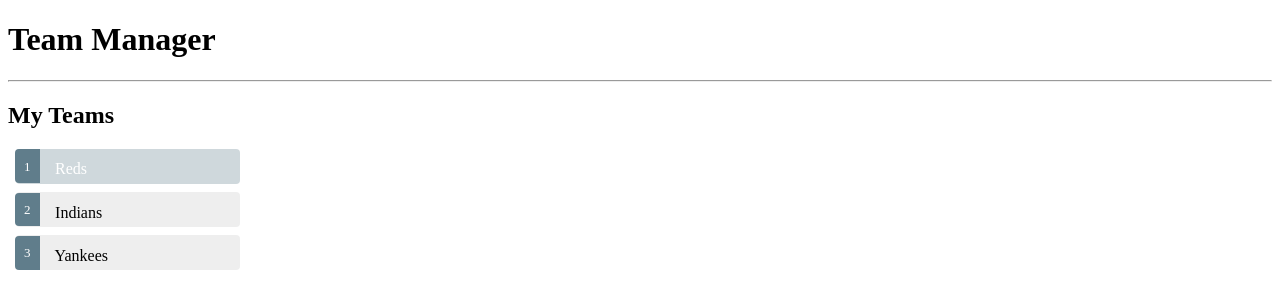
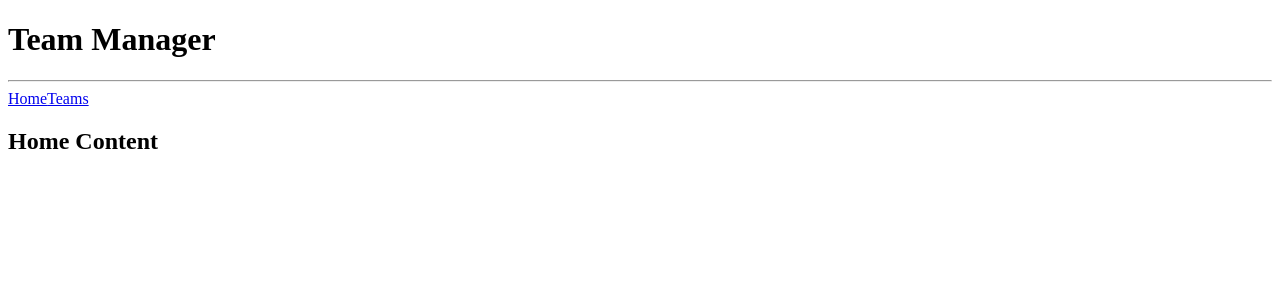
Before and after one commit to ng-columbus/ng2-modules, an Angular app: page /home in a window 1280 px wide. Shown: the top 308 px of the page. Built offline with nearby package versions, Linux system fonts and the light colour scheme.

Commit message:
Added a basic routing module

```diff
--- a/src/app/app.component.html
+++ b/src/app/app.component.html
@@ -2,4 +2,9 @@
   {{title}}
 </h1>
 <hr>
-<ngc-team></ngc-team>
+
+<nav>
+  <a routerLink="/home">Home</a>
+  <a routerLink="/team">Teams</a>
+</nav>
+<router-outlet></router-outlet>
--- a/src/app/app.module.ts
+++ b/src/app/app.module.ts
@@ -3,15 +3,17 @@
 import { FormsModule } from '@angular/forms';
 
 import { AppComponent } from './app.component';
+import {AppRoutingModule} from './app-routing.module';
 import {TeamModule} from "./team/team.module";
 
 @NgModule({
   imports: [
     BrowserModule,
     FormsModule,
+    TeamModule,
 
-    // importing TeamModule makes its exports and providers items available
-    TeamModule
+    // Bring in the routing module
+    AppRoutingModule
   ],
 
   declarations: [
--- /dev/null
+++ b/src/app/home.component.ts
@@ -0,0 +1,23 @@
+import {Component} from '@angular/core';
+import {TeamService} from "./team/team.service";
+
+@Component({
+  selector: 'ngc-home',
+  template: `
+              <h2>
+                Home Content
+              </h2>
+              `
+})
+export class HomeComponent {
+
+  /**
+   * Note below that even though the AppModule didn't declare TeamService a provider, it is
+   * available from the root injector
+   */
+  constructor(private teamService: TeamService) {
+    console.log('constructing HomeComponent, injecting teamService', this.teamService);
+  }
+
+
+}
--- /dev/null
+++ b/src/app/team/team-routing.module.ts
@@ -0,0 +1,18 @@
+import { NgModule }             from '@angular/core';
+import { Routes, RouterModule } from '@angular/router';
+import {TeamComponent} from "./team.component";
+
+export const teamRoutes: Routes = [
+  {
+    path: 'team',
+    component: TeamComponent
+  }
+];
+
+@NgModule({
+  imports: [ RouterModule.forChild(teamRoutes)],
+
+  // export RouterModule so that companion modules have access to RouterModule directives without having to import them
+  exports: [RouterModule]
+})
+export class TeamRoutingModule {}
--- a/src/app/team/team.component.ts
+++ b/src/app/team/team.component.ts
@@ -5,8 +5,7 @@
 @Component({
   selector: 'ngc-team',
   templateUrl: './team.component.html',
-  styleUrls: ['./team.component.css'],
-  providers: [TeamService]
+  styleUrls: ['./team.component.css']
 })
 export class TeamComponent implements OnInit {
   teams: Array<Team>;
--- a/src/app/team/team.module.ts
+++ b/src/app/team/team.module.ts
@@ -2,13 +2,15 @@
 import { CommonModule } from '@angular/common';
 import { TeamComponent } from './team.component';
 import {TeamService} from './team.service';
+import {TeamRoutingModule} from "./team-routing.module";
 
 /**
  * Feature module for Team class
  */
 @NgModule({
   imports: [
-    CommonModule  // This module contains default directives provided by angular (NgIf, NgStyle, etc)
+    CommonModule,  // This module contains default directives provided by angular (NgIf, NgStyle, etc)
+    TeamRoutingModule
   ],
   declarations: [TeamComponent],
   exports: [TeamComponent],
```
Also changed, not shown: src/app/app-routing.module.ts (added, +23 -0 lines).
